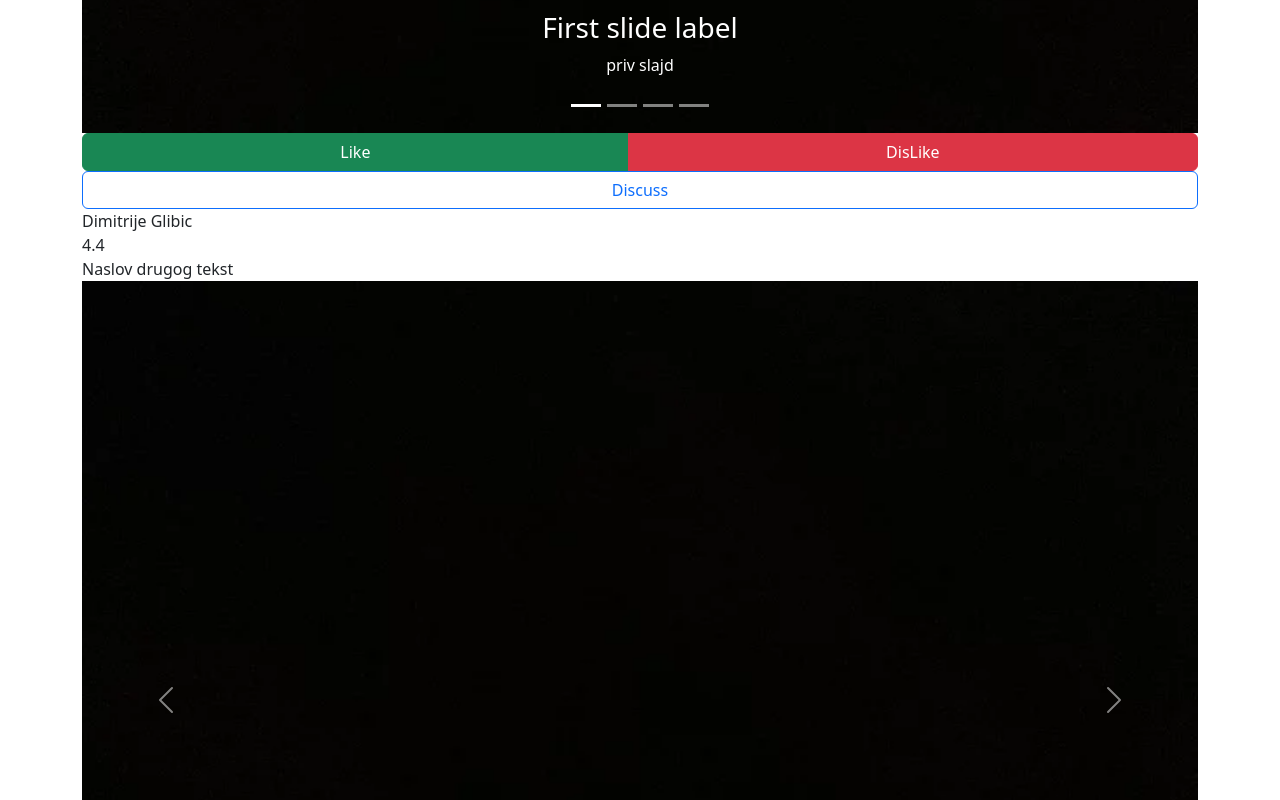
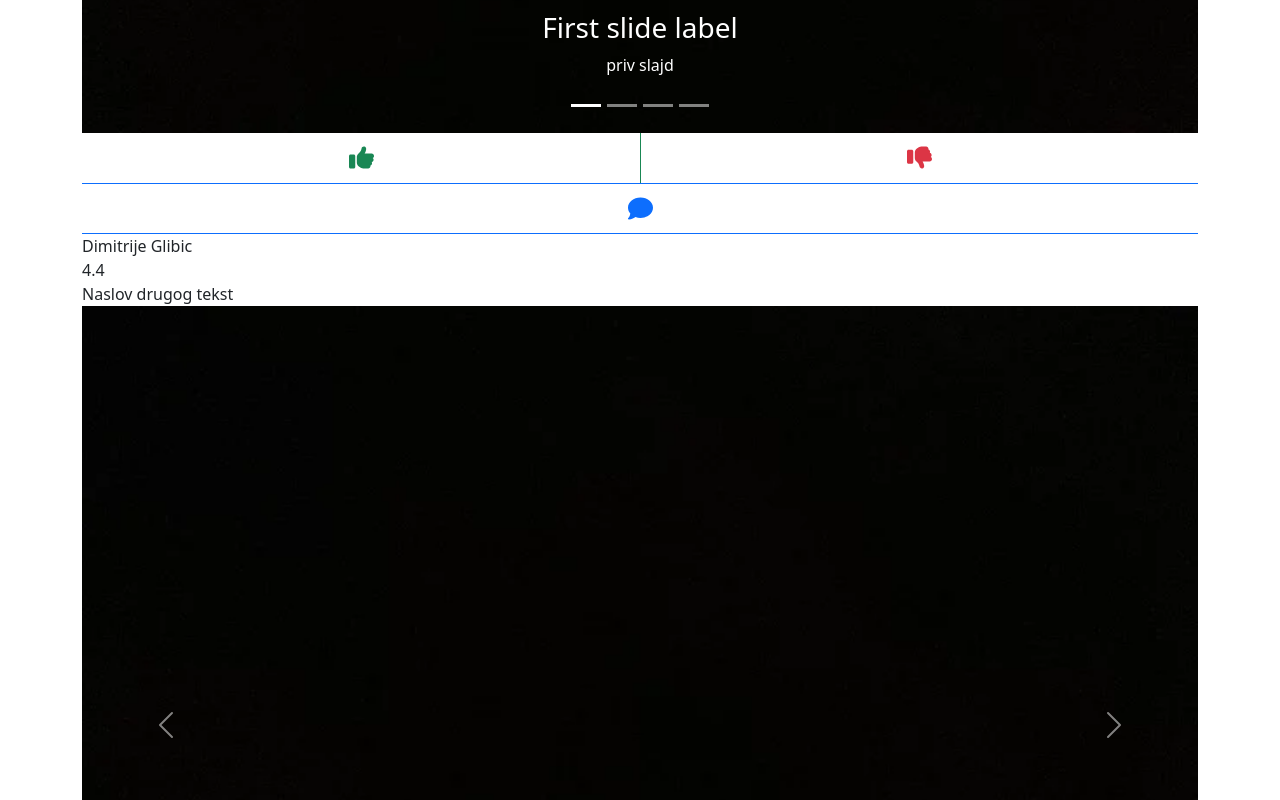
Before and after one commit to DimitrijeGlibic/novinator, a React (Create React App) app: page / in a window 1280 px wide. Shown: the part 800-1600 px from the top of the page. Built offline with nearby package versions, Linux system fonts and the light colour scheme.

Commit message:
Style reaction buttons and add styled components and font awesome

```diff
--- a/package.json
+++ b/package.json
@@ -3,6 +3,9 @@
   "version": "0.1.0",
   "private": true,
   "dependencies": {
+    "@fortawesome/fontawesome-svg-core": "^6.3.0",
+    "@fortawesome/free-solid-svg-icons": "^6.3.0",
+    "@fortawesome/react-fontawesome": "^0.2.0",
     "@testing-library/jest-dom": "^5.16.5",
     "@testing-library/react": "^13.4.0",
     "@testing-library/user-event": "^13.5.0",
@@ -11,6 +14,7 @@
     "react-bootstrap": "^2.7.2",
     "react-dom": "^18.2.0",
     "react-scripts": "5.0.1",
+    "styled-components": "^5.3.6",
     "web-vitals": "^2.1.4"
   },
   "scripts": {
--- a/src/App.js
+++ b/src/App.js
@@ -1,6 +1,7 @@
 import Container from 'react-bootstrap/Container';
 import Feed from './feed/Feed';
 import 'bootstrap/dist/css/bootstrap.min.css';
+
 function App() {
   return (
     <Container>
--- a/src/components/post/DiscussButton.js
+++ b/src/components/post/DiscussButton.js
@@ -1,11 +1,23 @@
 import Button from 'react-bootstrap/Button';
+import styled from 'styled-components';
+import { FontAwesomeIcon } from '@fortawesome/react-fontawesome';
+import { faComment } from '@fortawesome/free-solid-svg-icons';
 
 const DiscussButton = () => {
     return (
         <div className="d-grid gap-2">
-            <Button variant="outline-primary">Discuss</Button>
+            <StyledButton variant="outline-primary">
+                <FontAwesomeIcon icon={faComment} />
+            </StyledButton>
         </div>
     );
 };
 
 export default DiscussButton;
+
+const StyledButton = styled(Button)`
+    border-radius: 0px;
+    border-left: 0;
+    border-right: 0;
+    font-size: 25px;
+`;
--- a/src/components/post/ReactionButtons.js
+++ b/src/components/post/ReactionButtons.js
@@ -1,15 +1,31 @@
 import Button from 'react-bootstrap/Button';
 import ButtonGroup from 'react-bootstrap/ButtonGroup';
+import styled from 'styled-components';
+import { FontAwesomeIcon } from '@fortawesome/react-fontawesome';
+import { faThumbsUp, faThumbsDown } from '@fortawesome/free-solid-svg-icons';
 
 const ReactionButtons = () => {
     return (
         <div className="d-grid gap-2">
             <ButtonGroup>
-                <Button variant="success">Like</Button>
-                <Button variant="danger">DisLike</Button>
+                <StyledButton variant="outline-success">
+                    <FontAwesomeIcon icon={faThumbsUp} />
+                </StyledButton>
+                <StyledButton variant="outline-danger">
+                    <FontAwesomeIcon icon={faThumbsDown} />
+                </StyledButton>
             </ButtonGroup>
         </div>
     );
 }
 
 export default ReactionButtons;
+
+const StyledButton = styled(Button)`
+    border-radius: 0;
+    border: 0;
+    &:first-child {
+        border-right: 1px solid;
+    }
+    font-size: 25px;
+`;
```
Also changed, not shown: 1 other file (tests, documents, lock files or other folders).
